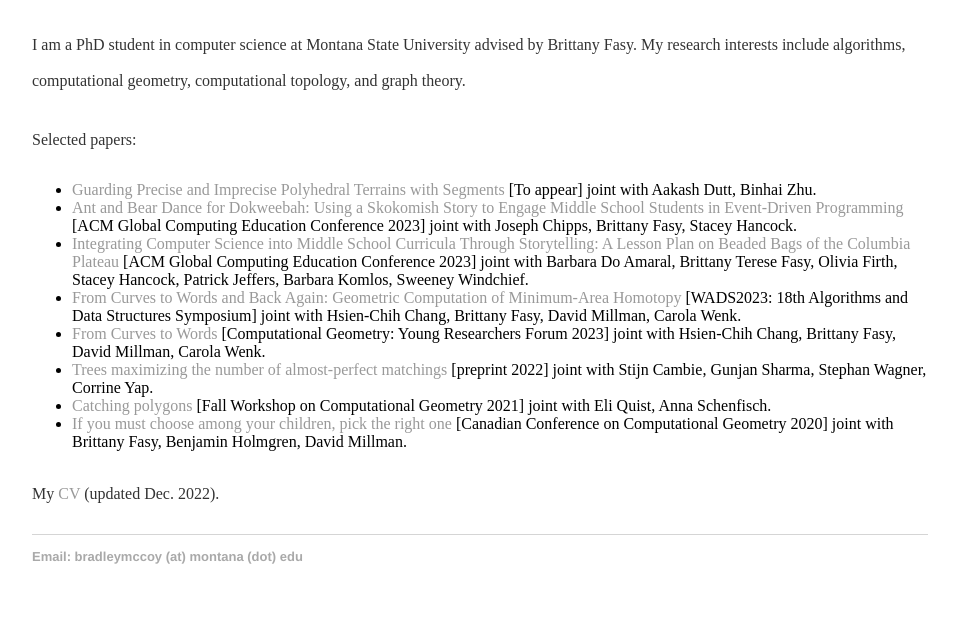
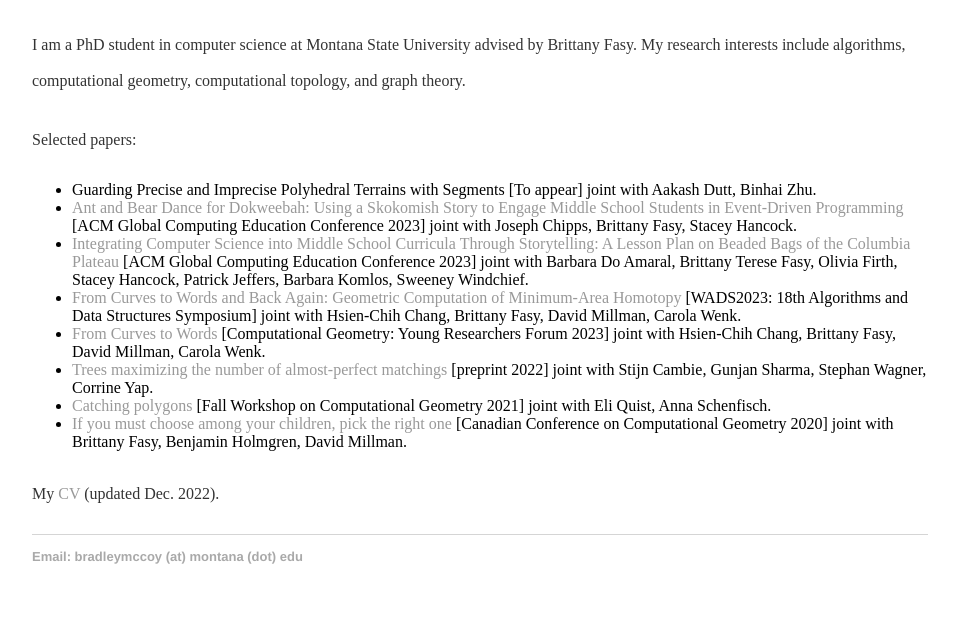
Before and after one commit to Brad-A-M/Brad-A-M.github.io, a Jekyll site: the page built from index.html, in a window 1280 px wide. Shown: the part 419-1046 px from the top of the page, without its empty margins (160-1119 px from the left). Built offline with Jekyll 4.4.1, drawn with Linux system fonts in a browser that asks for light colours; part of the change alters nothing that is shown.

```diff
--- a/index.html
+++ b/index.html
@@ -17,7 +17,7 @@ title: Bradley McCoy
 	<p><font size="3">
 		Selected papers:
 	<ul>
-		<li><a soon> Guarding Precise and Imprecise Polyhedral Terrains with Segments</a> [To appear] joint with Aakash Dutt, Binhai Zhu.</li>
+		<li> Guarding Precise and Imprecise Polyhedral Terrains with Segments [To appear] joint with Aakash Dutt, Binhai Zhu.</li>
 		<li><a soon> Ant and Bear Dance for Dokweebah: Using a Skokomish Story to Engage Middle School Students in Event-Driven Programming</a> [ACM Global Computing
 Education Conference 2023] joint with Joseph Chipps, Brittany Fasy, Stacey Hancock.</li>
 		<li><a soon> Integrating Computer Science into Middle School Curricula Through Storytelling: A Lesson Plan on Beaded Bags of the Columbia Plateau</a> [ACM Global Computing
```
